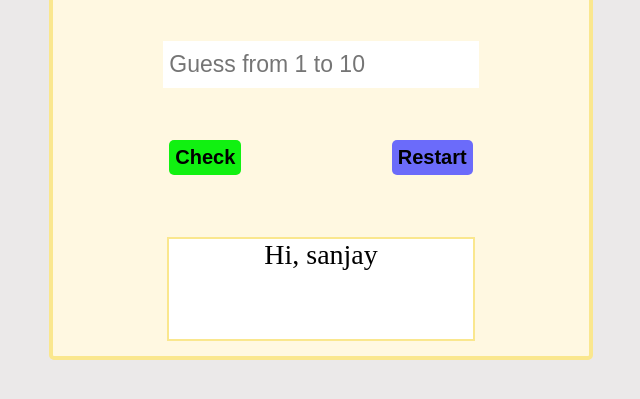
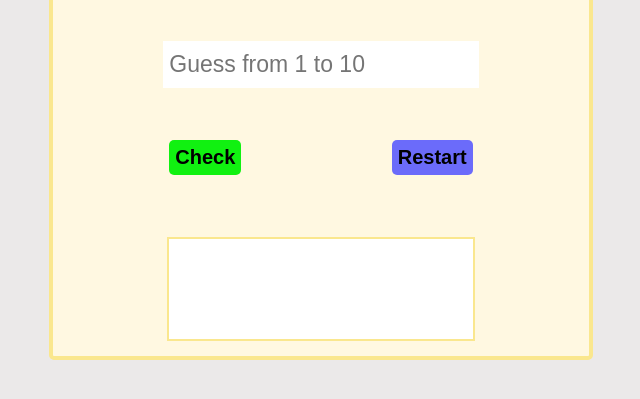
Before and after one commit to sanskarbhusal/Number_Guessing_Game, a plain HTML site: page index.html in a window 1280 px wide. Shown: the part 317-716 px from the top of the page, without its empty margins (319-959 px from the left). Drawn offline with Linux system fonts and the light colour scheme.

```diff
--- a/index.html
+++ b/index.html
@@ -124,7 +124,7 @@
             <button id="check-btn">Check</button>
             <button id="restart-btn">Restart</button>
         </div>
-        <div id="result-div" class="inner-container"> Hi, sanjay</div>
+        <div id="result-div" class="inner-container"></div>
     </div>
     <script>
         const input = document.getElementById("input");
```
